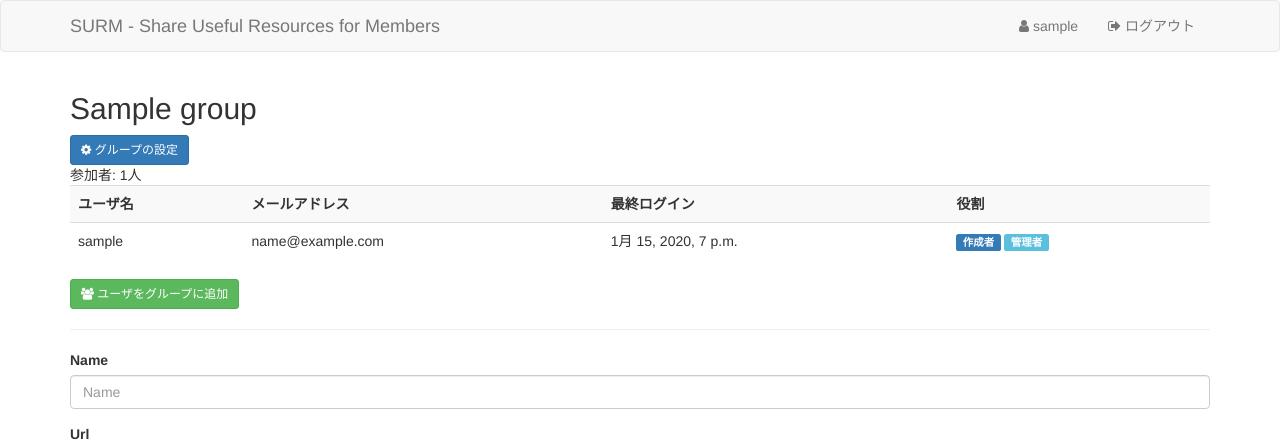
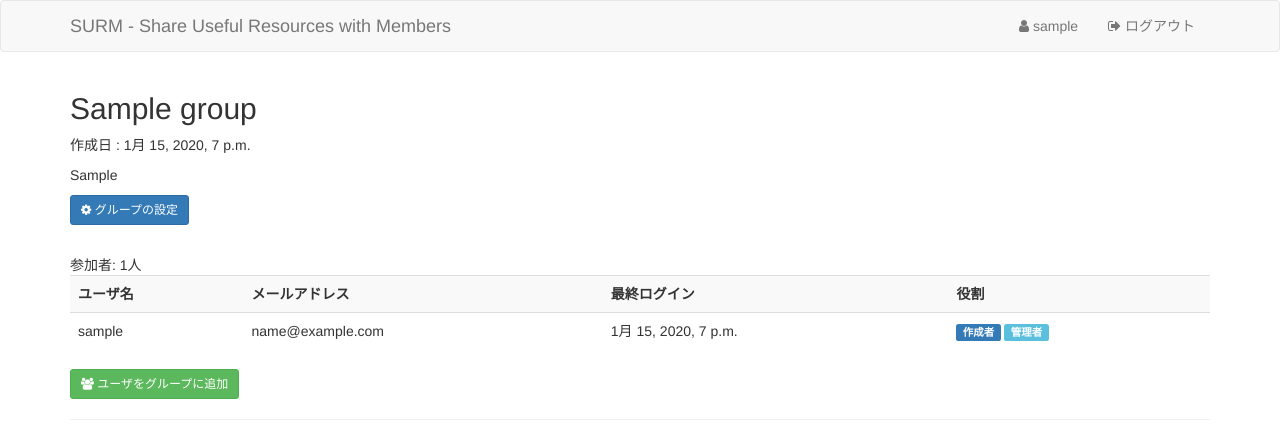
Before and after one commit to tomita0119/Private-Django-Project, a Django app: page /surm/1/ in a window 1280 px wide. Shown: the top 441 px of the page. Run offline with Django 3.2, Linux system fonts and the light colour scheme; a user stored in the database is signed in; tables that the repository leaves empty hold one stand-in row (values such as "Sample post"); some libraries are stand-ins or nearby versions.

Commit message:
設定画面にグループの説明を追加できる様にした．

```diff
--- a/static/css/group_index.css
+++ b/static/css/group_index.css
@@ -1,3 +1,6 @@
+.group_info{
+    margin-bottom: 10px;
+}
 .posted_resource{
     margin-bottom: 20px;
 }
--- a/surm/models.py
+++ b/surm/models.py
@@ -9,6 +9,7 @@ from django import forms
 class Group(models.Model):
     name = models.CharField('Name', max_length=100)
     created = models.DateTimeField('Created', auto_now_add=True)
+    explain = models.CharField('Explain', max_length=100, null=True, blank=True)
     creater = models.ForeignKey(User)
 
 # 参加しているグループ
@@ -40,4 +41,5 @@ class AddResourceForm(forms.Form):
 
 # グループ設定のフォーム
 class GroupSettingsForm(forms.Form):
-    group_name = forms.CharField(max_length=100)
+    group_name = forms.CharField(required=False, max_length=100)
+    explain = forms.CharField(required=False, max_length=100, widget=forms.Textarea)
--- a/surm/views.py
+++ b/surm/views.py
@@ -104,7 +104,11 @@ def group_settings(request, group_id):
         if 'group_name' in request.POST:
             form = GroupSettingsForm(request.POST)
             if form.is_valid():
-                group.name = form.cleaned_data['group_name']
+                if form.cleaned_data['group_name'] != '':
+                    group.name = form.cleaned_data['group_name']
+                if form.cleaned_data['explain'] != '':
+                    group.explain = form.cleaned_data['explain']
+
                 group.save()
     else:
         form = GroupSettingsForm()
--- a/templates/base.html
+++ b/templates/base.html
@@ -5,10 +5,11 @@
 <html lang="en">
 
 <head>
-<!--     <link rel="stylesheet" href="{{ STATIC_URL }}style.css" /> -->
+    <script type="text/javascript" src="https://ajax.googleapis.com/ajax/libs/jquery/1.11.1/jquery.min.js"></script>
     {% bootstrap_css %}
     {% bootstrap_javascript %}
     <link href="http://maxcdn.bootstrapcdn.com/font-awesome/4.1.0/css/font-awesome.min.css" rel="stylesheet">
+    <link rel="stylesheet" href="{% static 'css/base.css' %}" />
     {% block additional_static %}
     {% endblock %}
     <title>{% block title %}{% endblock %}</title>
@@ -24,7 +25,7 @@
                         <span class="icon-bar"></span>
                         <span class="icon-bar"></span>
                     </button>
-                    <a class="navbar-brand" href="{% url 'surm.views.index' %}">SURM - Share Useful Resources for Members</a>
+                    <a class="navbar-brand" href="{% url 'surm.views.index' %}">SURM - Share Useful Resources with Members</a>
                 </div>
             <div class="navbar-collapse collapse">
                 {% block nav_main %}
@@ -55,7 +56,9 @@
     </div>
 
     <div id="content">
+        <div class="container">
     {% block content %}{% endblock %}
+        </div>
     </div>
 
     <div id="footer">
--- a/templates/surm/add_group_member.html
+++ b/templates/surm/add_group_member.html
@@ -9,7 +9,6 @@
 {% block title %}{{ title }}{% endblock %}
 
 {% block content %}
-<div class="container">
 {% if user.is_superuser %}
     <h4>参加していないユーザ</h4>
     {% if all_users %}
@@ -35,5 +34,4 @@
 {% else %}
 <p>アクセス権限がありません</p>
 {% endif %}
-</div>
 {% endblock %}
--- a/templates/surm/cre_group.html
+++ b/templates/surm/cre_group.html
@@ -5,11 +5,9 @@
 {% block title %}{{ title }}{% endblock %}
 
 {% block content %}
-<div class="container">
     <form action="{% url 'surm.views.index' %}" method="post" class="form">
         {% csrf_token %}
         {% bootstrap_form form %}
         <button type="submit" class="btn btn-default">作成する</button>
     </form>
-</div>
 {% endblock %}
--- a/templates/surm/group_index.html
+++ b/templates/surm/group_index.html
@@ -9,10 +9,17 @@
 {% block title %}{{ title }}{% endblock %}
 
 {% block content %}
-<div class="container">
     <h2>{{ group.name }}</h2>
-    {% if user.id == group.creater.id %}
-    <a href="{% url 'surm.views.group_settings' group_id=group.id %}" class="btn btn-sm btn-primary"><i class="fa fa-cog"></i> グループの設定</a>
+    <div class="group_info">
+        <p>作成日 : {{ group.created }}</p>
+        {% if group.explain %}
+        <p>{{ group.explain }}</p>
+        {% else %}
+
+        {% endif %}
+        {% if user.id == group.creater.id %}
+        <a href="{% url 'surm.views.group_settings' group_id=group.id %}" class="btn btn-sm btn-primary"><i class="fa fa-cog"></i> グループの設定</a>
+    </div>
     <br />
     {% endif %}
     参加者: {{ join_users | length }}人 <br />
@@ -82,5 +89,4 @@
     {% else %}
         <p>投稿されたリソースはありません</p>
     {% endif %}
-</div>
 {% endblock %}
--- a/templates/surm/group_settings.html
+++ b/templates/surm/group_settings.html
@@ -5,13 +5,11 @@
 {% block title %}{{ title }}{% endblock %}
 
 {% block content %}
-<div class="container">
     <h4>設定</h4>
     <form action="{% url 'surm.views.group_settings' group_id=group.id%}" method="post" class="form">
         {% csrf_token %}
         {% bootstrap_form form %}
         <button type="submit" class="btn btn-default">更新する</button>
     </form>
-</div>
 
 {% endblock %}
--- a/templates/surm/index.html
+++ b/templates/surm/index.html
@@ -9,7 +9,6 @@
 {% block title %}{{ title }}{% endblock %}
 
 {% block content %}
-    <div class="container">
         <h3>参加しているグループ</h3>
         {% if mygroups %}
             <ul class="mygroups">
@@ -22,5 +21,4 @@
         {% endif %}
 
         <a href="{% url 'surm.views.cre_group' %}" class="btn btn-success btn-sm"><i class="fa fa-plus"></i> グループの作成</a>
-    </div>
 {% endblock %}
```
Also changed, not shown: surm/migrations/0006_auto__add_field_group_explain.py (added), 2 other files.
